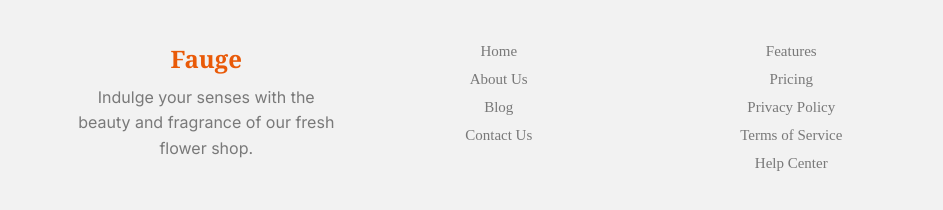
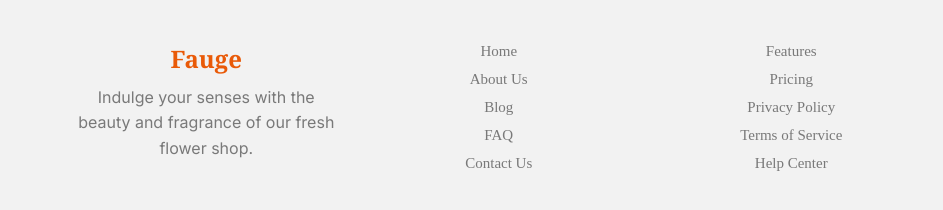
Before and after one commit to Kanonkafi/secound-assignment-flower, a plain HTML site: page index.html in a window 1280 px wide. Shown: the part 3662-3872 px from the top of the page, 0-943 px from the left. Drawn offline with Linux system fonts and the light colour scheme.

Commit message:
some mistake solve

```diff
--- a/index.html
+++ b/index.html
@@ -237,6 +237,7 @@
                            <li><a href="#">Home</a></li>
                            <li><a href="#">About Us</a></li>
                            <li><a href="#">Blog</a></li>
+                           <li><a href="#">FAQ</a></li>
                            <li><a href="#">Contact Us</a></li>
                          </ul>
                     </div>
```
